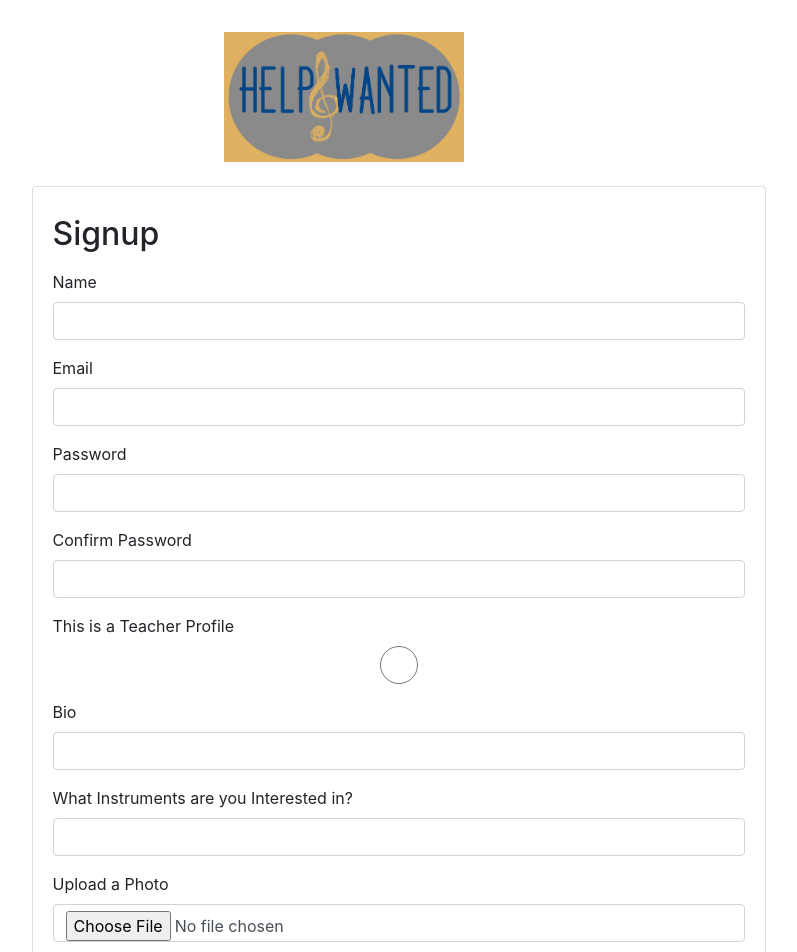
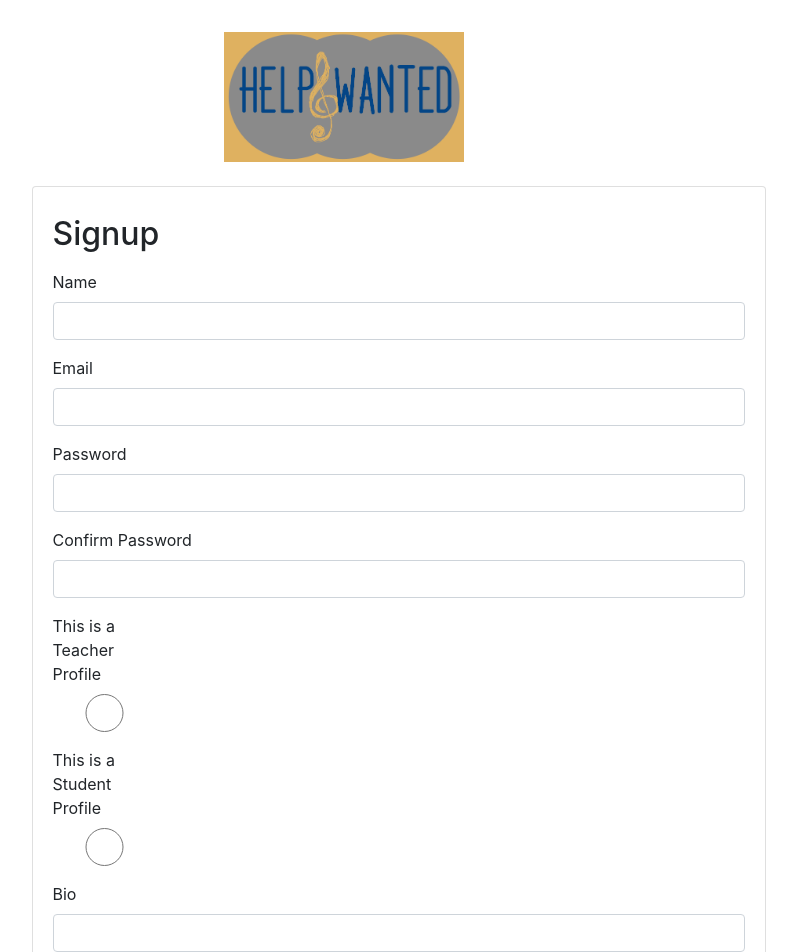
Before and after one commit to zbarovsky/help-wanted-frontend, a Next.js app: page /signup in a window 1280 px wide. Shown: the top 952 px of the page, without its empty margins (296-1093 px from the left). Built offline with nearby package versions, Linux system fonts and the light colour scheme.

Commit message:
about to merge for the morning

```diff
--- a/pages/signup.tsx
+++ b/pages/signup.tsx
@@ -12,7 +12,7 @@ const Signup: React.FC = () => {
     let [password, setPassword] = useState('')
     let [password2, setPassword2] = useState('')
     let [isTeacher, setIsTeacher] = useState('false')
-    let [avatar, setAvatar] = useState(null)
+    let [avatar, setAvatar] = useState('')
     let [bio, setBio] = useState('')
     let [instrumentsPlayed, setInstrumentsPlayed] = useState('')
 
@@ -106,9 +106,13 @@ const Signup: React.FC = () => {
                   <label htmlFor="password2">Confirm Password</label>
                   <input type="password" name="password2" value={password2} onChange={handlePassword2} className="form-control" />
                 </div>
-                <div className="form-group">
+                <div className="form-group radio">
                   <label htmlFor="isTeacher">This is a Teacher Profile</label>
                   <input type="radio" name="isTeacher" value="True" onChange={handleIsTeacher} className="form-control" />
+                </div>
+                <div className="form-group radio">
+                  <label htmlFor="isTeacher">This is a Student Profile</label>
+                  <input type="radio" name="isTeacher" value="false" onChange={handleIsTeacher} className="form-control" />
                 </div>
                 <div className="form-group">
                   <label htmlFor="bio">Bio</label>
--- a/styles/globals.css
+++ b/styles/globals.css
@@ -96,3 +96,7 @@ a {
   border-bottom: 1px solid black;
   padding-bottom: 10px;
 }
+
+.radio {
+  width: 15%;
+}
```
